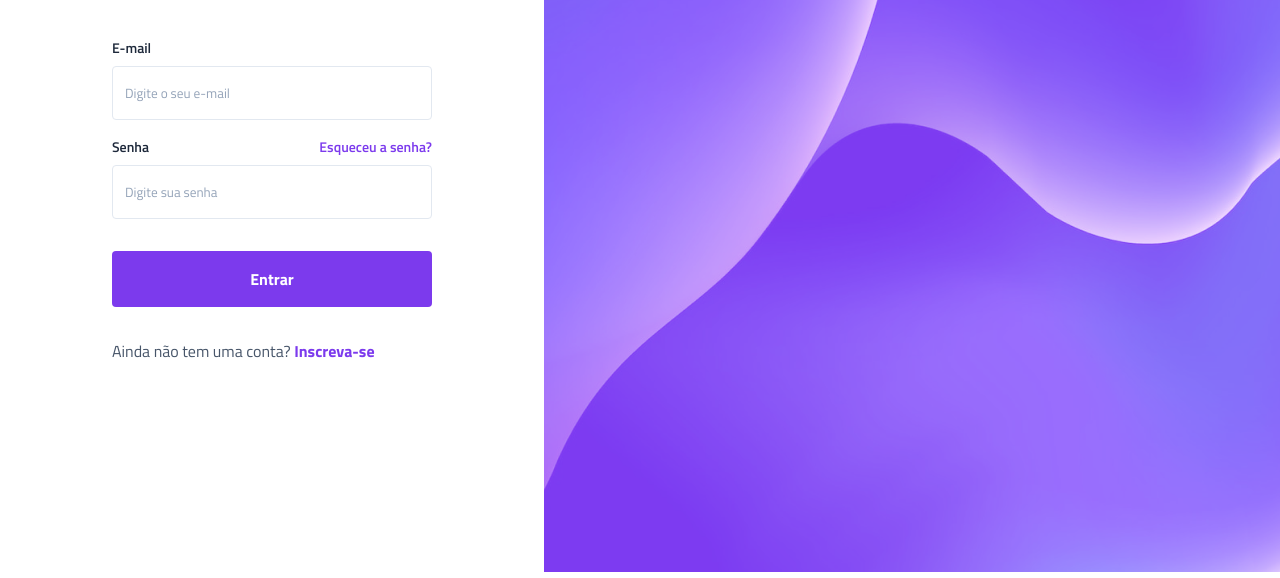
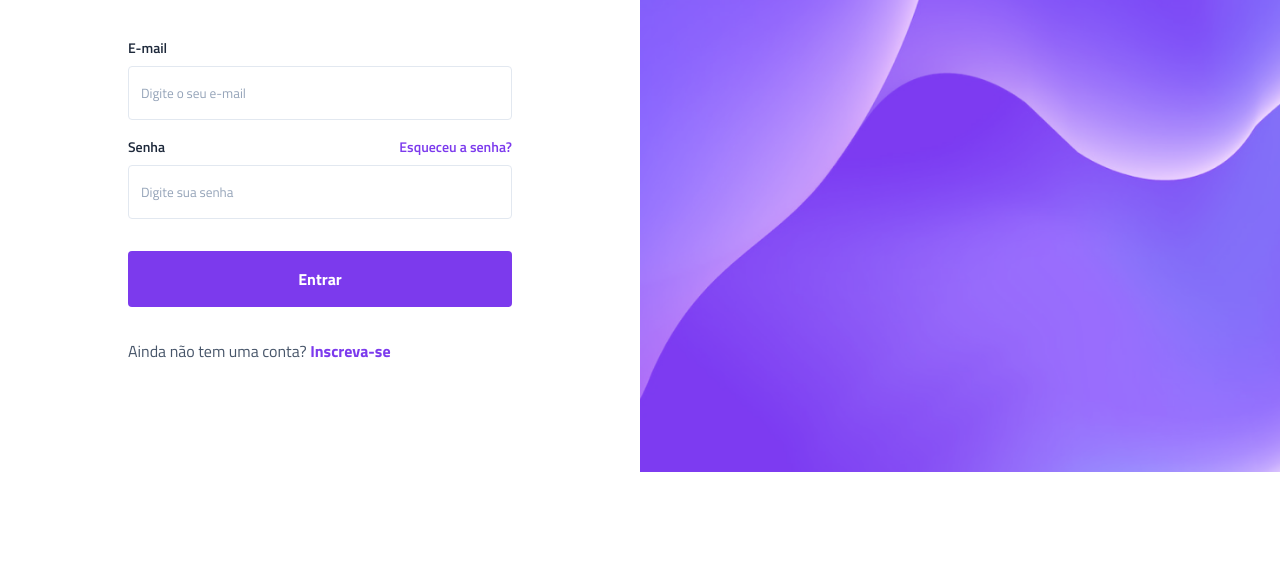
Before and after one commit to eduardabistaffa/projeto_vertigo, a plain HTML site: page index.html in a window 1280 px wide. Shown: the part 328-906 px from the top of the page. After the commit the page ends 800 px from the top, so only its background shows below. Drawn offline with Linux system fonts and the light colour scheme.

Commit message:
projeto finalizado

```diff
--- a/style.css
+++ b/style.css
@@ -124,6 +124,7 @@ header {
 @media(min-width:1000px) {
     body {
         display: flex;
+        height: 100vh;
     }
     header {
         background: none;
@@ -151,6 +152,12 @@ header {
         width: 100%;
     }
 
+    .desktop img {
+        display: block;
+        width: 100%;
+        height: 100%;
+    }
+
     .descricao h1 {
         font-size: 2.25rem;
     }
```
